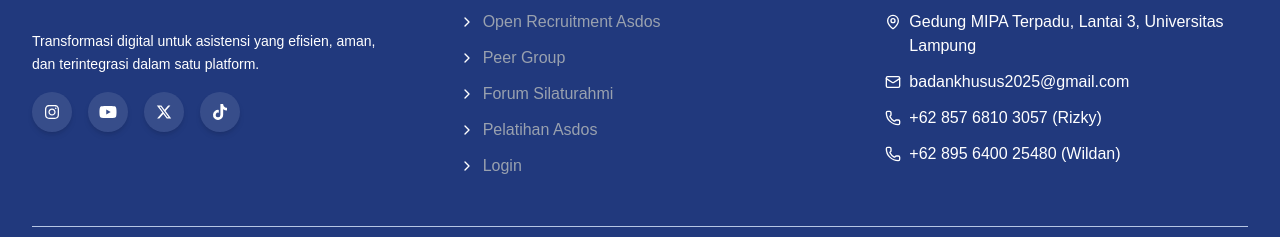
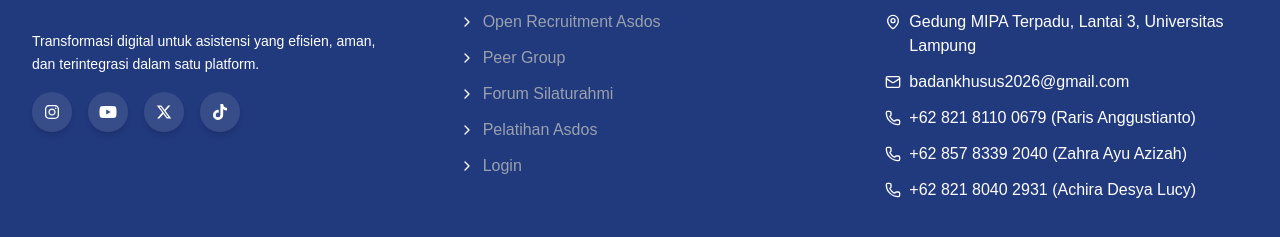
Before and after one commit to Bansus26/Web_Bansus, a Next.js app: page /oprec in a window 1280 px wide. Shown: the part 3899-4136 px from the top of the page. Built offline with nearby package versions, Linux system fonts and the light colour scheme; no server answers; the database is empty.

Commit message:
perbaikan timeline

```diff
--- a/components/layouts/footer.tsx
+++ b/components/layouts/footer.tsx
@@ -149,25 +149,36 @@ const Footer = () => {
                   href="mailto:badankhusus2025@gmail.com"
                   className="hover:text-slate-400 text-white transition-colors duration-300"
                 >
-                  badankhusus2025@gmail.com
+                  badankhusus2026@gmail.com
                 </Link>
               </li>
               <li className="flex items-center text-base text-white">
                 <Phone className={`w-4 h-4 mr-2 text-white flex-shrink-0`} />
                 <Link
-                  href="tel:+6285768103057"
+                  href="tel:+6282181100679"
                   className="hover:text-slate-400 text-white transition-colors duration-300"
                 >
-                  +62 857 6810 3057 (Rizky)
+                  +62 821 8110 0679 (Raris Anggustianto)
                 </Link>
               </li>
+
               <li className="flex items-center text-base text-white">
                 <Phone className={`w-4 h-4 mr-2 text-white flex-shrink-0`} />
                 <Link
-                  href="tel:+62895640025480"
+                  href="tel:+6285783392040"
                   className="hover:text-slate-400 text-white transition-colors duration-300"
                 >
-                  +62 895 6400 25480 (Wildan)
+                  +62 857 8339 2040 (Zahra Ayu Azizah)
+                </Link>
+              </li>
+
+              <li className="flex items-center text-base text-white">
+                <Phone className={`w-4 h-4 mr-2 text-white flex-shrink-0`} />
+                <Link
+                  href="tel:+6282180402931"
+                  className="hover:text-slate-400 text-white transition-colors duration-300"
+                >
+                  +62 821 8040 2931 (Achira Desya Lucy)
                 </Link>
               </li>
             </ul>
--- a/data/static-data.tsx
+++ b/data/static-data.tsx
@@ -60,7 +60,7 @@ export const timeline = [
     status: "upcoming" as const,
   },
   {
-    date: "01 Juli 2026",
+    date: "01 Agustus 2026",
     title: "Pengumuman Hasil",
     description: "Publikasi hasil seleksi",
     status: "upcoming" as const,
```
